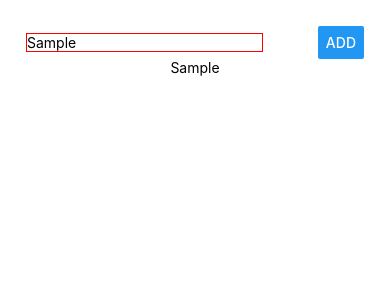
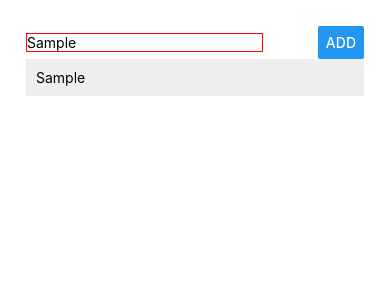
Before and after one commit to cfernando415/rn-app, a React Native app: screen / in a window 390 px wide. Both pictures are taken after typing "Sample" into the empty fields and a click on the button "ADD". Shown: the top 300 px of the page. Built offline with nearby package versions, Linux system fonts and the light colour scheme.

Commit message:
added listitem custom component

```diff
--- a/App.js
+++ b/App.js
@@ -15,6 +15,8 @@
   TextInput,
   Button
 } from "react-native";
+
+import ListItem from "./src/components/ListItem/ListItem";
 
 const instructions = Platform.select({
   ios: "Press Cmd+R to reload,\n" + "Cmd+D or shake for dev menu",
@@ -43,7 +45,7 @@
 
   render() {
     const places = this.state.places.map((place, i) => (
-      <Text key={i}>{place}</Text>
+      <ListItem key={i} placeName={place} />
     ));
     return (
       <View style={styles.container}>
@@ -59,8 +61,7 @@
             onPress={this.submitHandler}
           />
         </View>
-        {places}
-        <View />
+        <View style={styles.listitemContainer}>{places}</View>
         <Text style={styles.instructions}>{instructions}</Text>
       </View>
     );
@@ -98,5 +99,8 @@
     textAlign: "center",
     color: "#333333",
     marginBottom: 5
+  },
+  listitemContainer: {
+    width: "100%"
   }
 });
--- /dev/null
+++ b/src/components/ListItem/ListItem.js
@@ -0,0 +1,18 @@
+import React from "react";
+import { View, Text, StyleSheet } from "react-native";
+
+const ListItem = props => (
+  <View style={styles.listitem}>
+    <Text>{props.placeName}</Text>
+  </View>
+);
+
+const styles = StyleSheet.create({
+  listitem: {
+    width: "100%",
+    padding: 10,
+    backgroundColor: "#eee"
+  }
+});
+
+export default ListItem;
```
